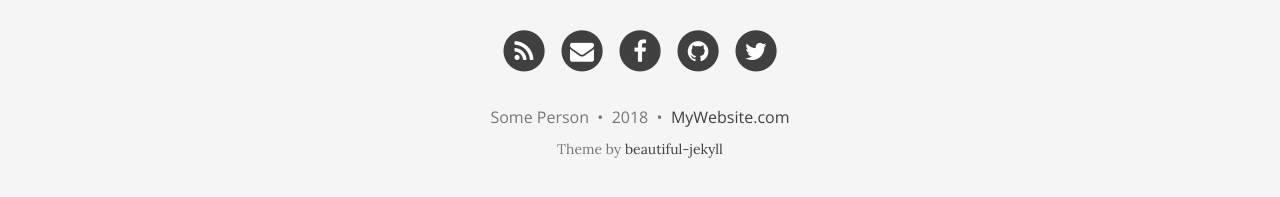
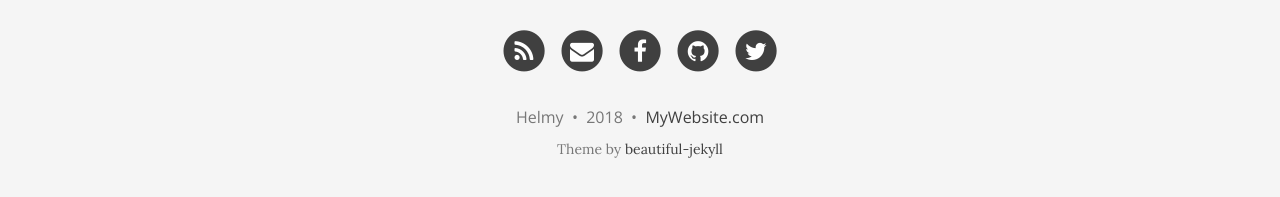
Before and after one commit to M-Helmy/m-helmy.github.io, a Jekyll site: the page built from index.html, in a window 1280 px wide and 900 px high, scrolled down 1134 px. Shown: the part 690-887 px from the top of the window. Built offline with Jekyll 4.4.1, drawn with Linux system fonts in a browser that asks for light colours; nearby versions of some CDN libraries; the list of posts is cut into pages by our own code.

Commit message:
Update _config.yml

```diff
--- a/_config.yml
+++ b/_config.yml
@@ -64,7 +64,7 @@ footer-link-col: "#404040"
 # Change all these values or delete the ones you don't want.
 # Important: you must keep the "name" parameter, everything else you can remove
 author:
-  name: Some Person
+  name: Helmy
 
 # Select your active Social Network Links.
 # Uncomment the links you want to show in the footer and add your information to each link.
```
